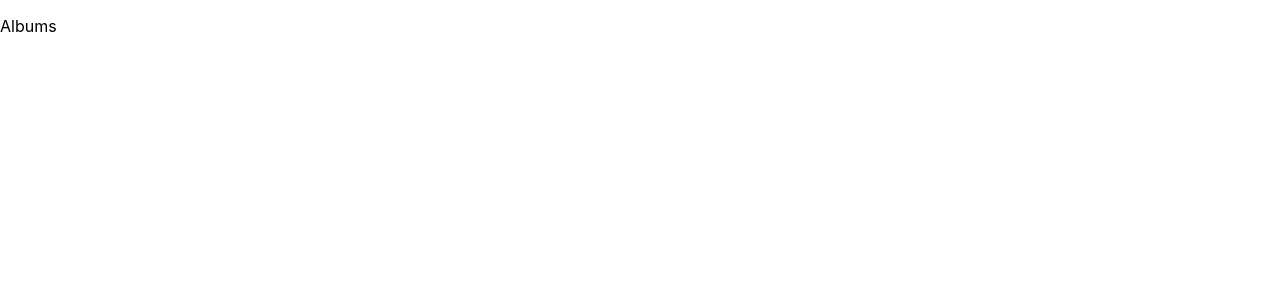
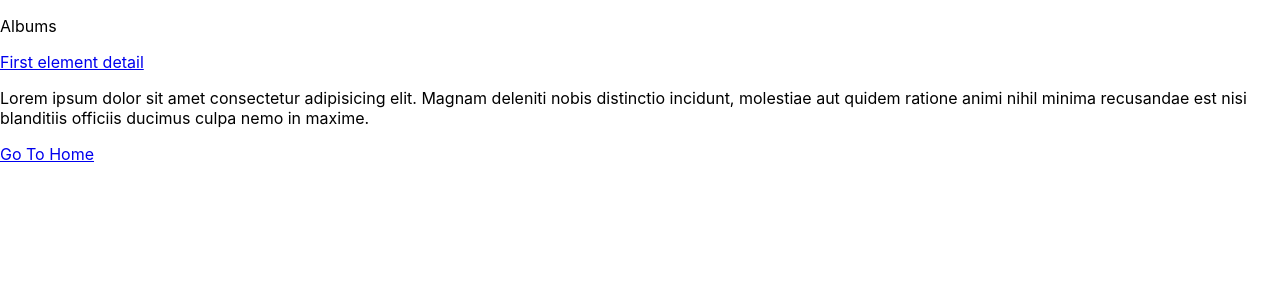
Before and after one commit to NidhitheCoder/advanced-react, a React (Create React App) app in the folder router-sample-app/: page /albums in a window 1280 px wide. Shown: the top 300 px of the page. Built offline with nearby package versions, Linux system fonts and the light colour scheme.

Commit message:
feat: protected route implemented for nested routes

```diff
--- a/router-sample-app/src/App.js
+++ b/router-sample-app/src/App.js
@@ -1,18 +1,21 @@
-import { BrowserRouter, Routes, Route } from 'react-router-dom';
+import { BrowserRouter, Routes, Route, Navigate, Outlet } from 'react-router-dom';
 import { AlbumDetails } from './components/AlbumDetails';
-import { Albums } from './components/Albums';
+import { Login } from './components/Login';
 import { AlbumsList } from './components/AlbumsList';
 import { Home } from './components/Home';
 
-function App() {
+const ProtectedRoute = ({ user }) => user ? <Outlet /> : <Navigate to="/login" replace />;
+
+const App = () => {
   return (
     <BrowserRouter>
       <Routes>
         <Route path="/" element={<Home />} />
-        <Route path="/albums" element={<Albums />} >
+        <Route path="/albums" element={<ProtectedRoute user={true} />} >
           <Route index element={<AlbumsList />} />
           <Route path=":id" element={<AlbumDetails />} />
         </Route>
+        <Route path="/login" element={<Login />} />
       </Routes>
     </BrowserRouter>
   );
--- a/router-sample-app/src/components/AlbumDetails.jsx
+++ b/router-sample-app/src/components/AlbumDetails.jsx
@@ -1,9 +1,12 @@
+import { Link } from "react-router-dom"
 
 export const AlbumDetails = () => {
   return (
     <div>
       <p>Album details page</p>
+      <Link to="/albums">Back</Link>
+      <p>======</p>
+      <Link to="/">Go To Home</Link>
     </div>
-  )
-
+  );
 }
--- a/router-sample-app/src/components/Albums.jsx
+++ /dev/null
@@ -1,10 +0,0 @@
-import { Outlet } from "react-router-dom"
-
-export const Albums = () => {
-  return (
-    <div>
-      <Outlet />
-    </div>
-  )
-
-}
--- a/router-sample-app/src/components/AlbumsList.jsx
+++ b/router-sample-app/src/components/AlbumsList.jsx
@@ -1,9 +1,17 @@
+import { Link } from "react-router-dom"
 
 export const AlbumsList = () => {
   return (
     <div>
       <p>Albums</p>
+      <Link to="/albums/1">First element detail</Link>
+      <p>
+        Lorem ipsum dolor sit amet consectetur adipisicing elit.
+        Magnam deleniti nobis distinctio incidunt, molestiae aut quidem
+        ratione animi nihil minima recusandae est nisi
+        blanditiis officiis ducimus culpa nemo in maxime.
+      </p>
+      <Link to="/">Go To Home</Link>
     </div>
-  )
-
+  );
 }
--- a/router-sample-app/src/components/Home.jsx
+++ b/router-sample-app/src/components/Home.jsx
@@ -1,7 +1,10 @@
+import { Link } from "react-router-dom"
+
 export const Home = () => {
   return (
     <div>
       <p>Home page</p>
+      <Link to="/albums">Album List</Link>
     </div>
-  )
+  );
 }
--- /dev/null
+++ b/router-sample-app/src/components/Login.jsx
@@ -0,0 +1,8 @@
+
+export const Login = () => {
+  return (
+    <div>
+      <p>Login page here</p>
+    </div>
+  );
+}
```
